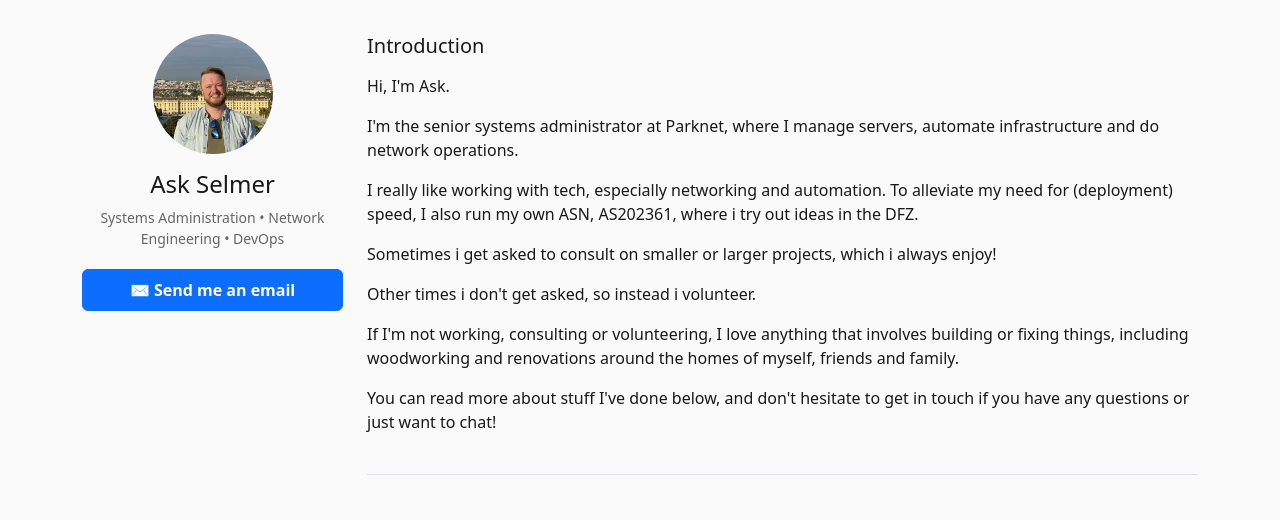
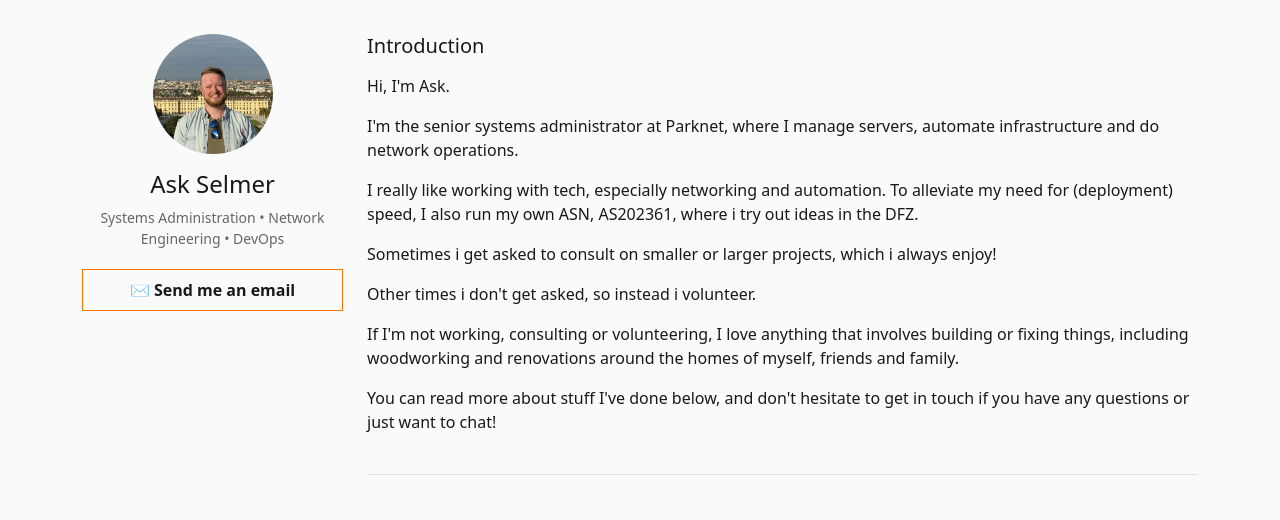
Before and after one commit to as8net/www, a plain HTML site: page contact/index.html in a window 1280 px wide. Shown: the part 94-614 px from the top of the page. Drawn offline with Linux system fonts and the light colour scheme.

Commit message:
follow theme on email button

```diff
--- a/contact/index.html
+++ b/contact/index.html
@@ -80,7 +80,7 @@
                         <h1 class="h4 mb-2">Ask Selmer</h1>
                         <p class="text-body-secondary small mb-1">Systems Administration • Network Engineering • DevOps
                         </p>
-                        <a href="mailto:contact@as8.net" class="btn btn-primary w-100 py-2 mt-3 fw-semibold"
+                        <a href="mailto:contact@as8.net" class="text-decoration-none fw-semibold btn rounded-0 css-btn-outline-secondary w-100 py-2 mt-3"
                             aria-label="Send an email">
                             ✉️ Send me an email
                         </a>
```
